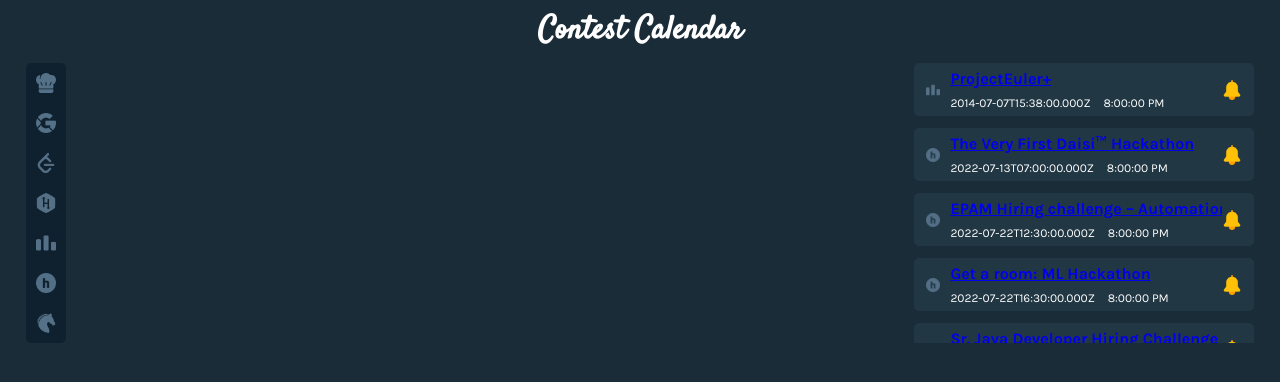
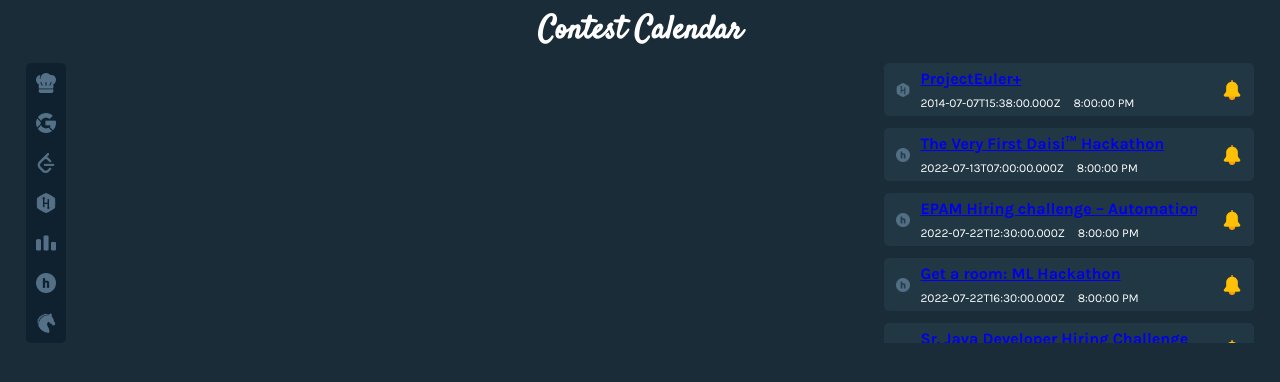
Before and after one commit to Atharane/contest-calendar, a React (Create React App) app: page / in a window 1280 px wide. Shown: the top 382 px of the page. Built offline with nearby package versions, Linux system fonts and the light colour scheme.

Commit message:
increase extension width

```diff
--- a/src/Contest.js
+++ b/src/Contest.js
@@ -1,22 +1,20 @@
 function App(props) {
-  const url = new URL(props.url);
-  const platform = url.hostname.split(".")[1];
-  console.log(platform)
+  let platform_logo = "images/code.png";
 
-  const platform_logos = {
-    "codechef": "images/chef.png",
-    "withgoogle": "images/google.png",
-    "leetcode": "images/leetcode.png",
-    "hackerrank": "images/hackerrank.png",
-    "codeforces": "images/codeforces.png",
-    "hackerearth": "images/hackerearth.png",
-    "jp": "images/atcoder.png",
-  }
-
-  let platform_logo = platform_logos[platform];
-
-  if (!platform_logo) {
+  if (props.url.includes("hackerearth")) {
+    platform_logo = "images/hackerearth.png";
+  } else if (props.url.includes("hackerrank")) {
+    platform_logo = "images/hackerrank.png";
+  } else if (props.url.includes("codeforces")) {
     platform_logo = "images/codeforces.png";
+  } else if (props.url.includes("codechef")) {
+    platform_logo = "images/chef.png";
+  } else if (props.url.includes("atcoder")) {
+    platform_logo = "images/atcoder.png";
+  } else if (props.url.includes("leetcode")) {
+    platform_logo = "images/leetcode.png";
+  } else if (props.url.includes("withgoogle")) {
+    platform_logo = "images/google.png";
   }
 
   return (
@@ -27,7 +25,6 @@ function App(props) {
 
         <div className="datetime">
           <span> {props.start_time} </span>
-          {/* <span> 8:00:00 PM </span> */}
           <span className="time"> 8:00:00 PM </span>
         </div>
       </div>
--- a/src/style.css
+++ b/src/style.css
@@ -16,7 +16,7 @@ html{
 
 body {
   font-family: "Karla", sans-serif;
-  min-width: 400px;
+  min-width: 436px;
   padding-bottom: 8px;
   height: fit-content;
   border-radius: 10px;
@@ -60,7 +60,7 @@ aside > img {
 
 .contest {
   display: flex;
-  width: 340px;
+  width: 370px;
   padding: 6px 12px;
   background: #213743;
   margin-bottom: 12px;
@@ -69,7 +69,7 @@ aside > img {
 }
 
 .contest > .details {
-  max-width: 86%;
+  max-width: 80%;
   overflow-x: scroll;
   white-space: nowrap;
 }
```
Also changed, not shown: public/images/code.png (added).
